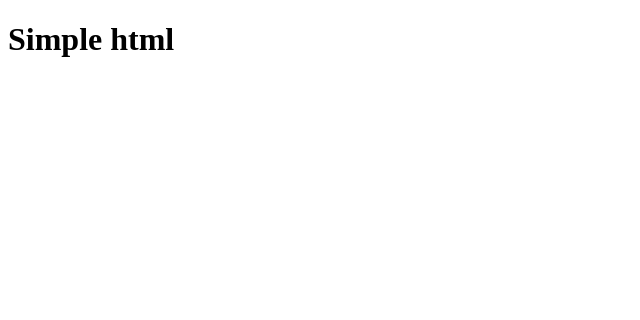
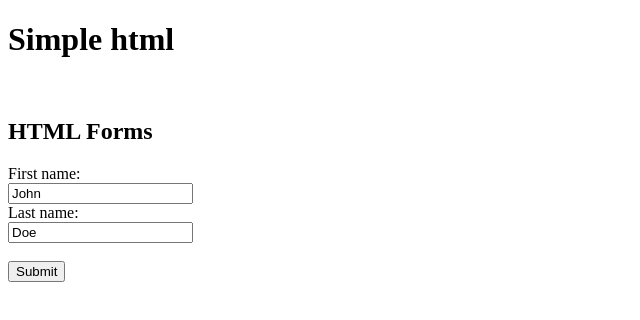
Before and after one commit to PetruDimi/git.three, a plain HTML site: page index.html in a window 1280 px wide. Shown: the whole page, without its empty margins (0-640 px from the left). Drawn offline with Linux system fonts and the light colour scheme.

Commit message:
added simple html form

```diff
--- a/index.html
+++ b/index.html
@@ -1,11 +1,25 @@
 <!DOCTYPE html>
 <html lang="en">
+
 <head>
     <meta charset="UTF-8">
     <meta name="viewport" content="width=device-width, initial-scale=1.0">
-    <title>Document</title>
+    <title>Pushing to remote repo</title>
 </head>
+
 <body>
     <h1>Simple html</h1>
+    <br>
+    <h2>HTML Forms</h2>
+
+    <form action="/action_page.php">
+        <label for="fname">First name:</label><br>
+        <input type="text" id="fname" name="fname" value="John"><br>
+        <label for="lname">Last name:</label><br>
+        <input type="text" id="lname" name="lname" value="Doe"><br><br>
+        <input type="submit" value="Submit">
+    </form>
+
 </body>
+
 </html>
```
